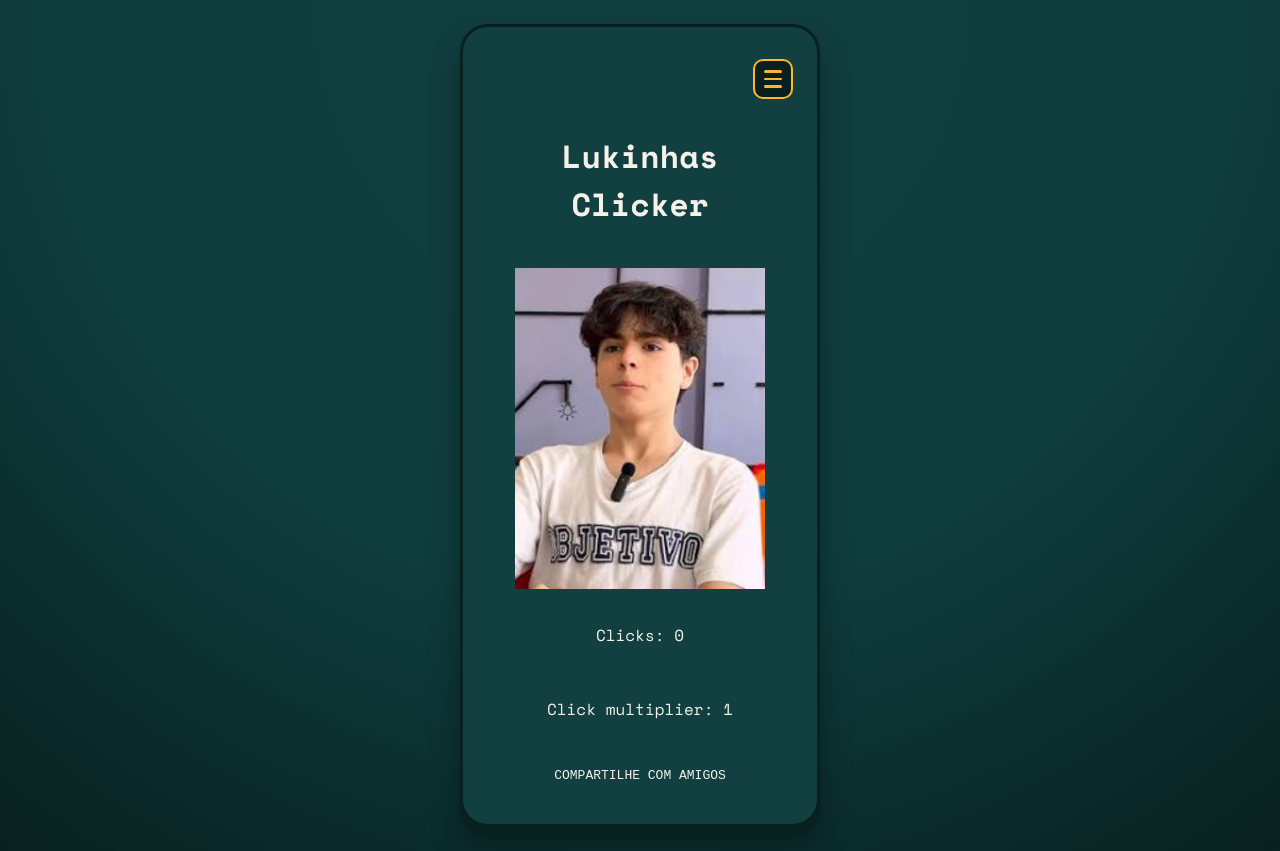
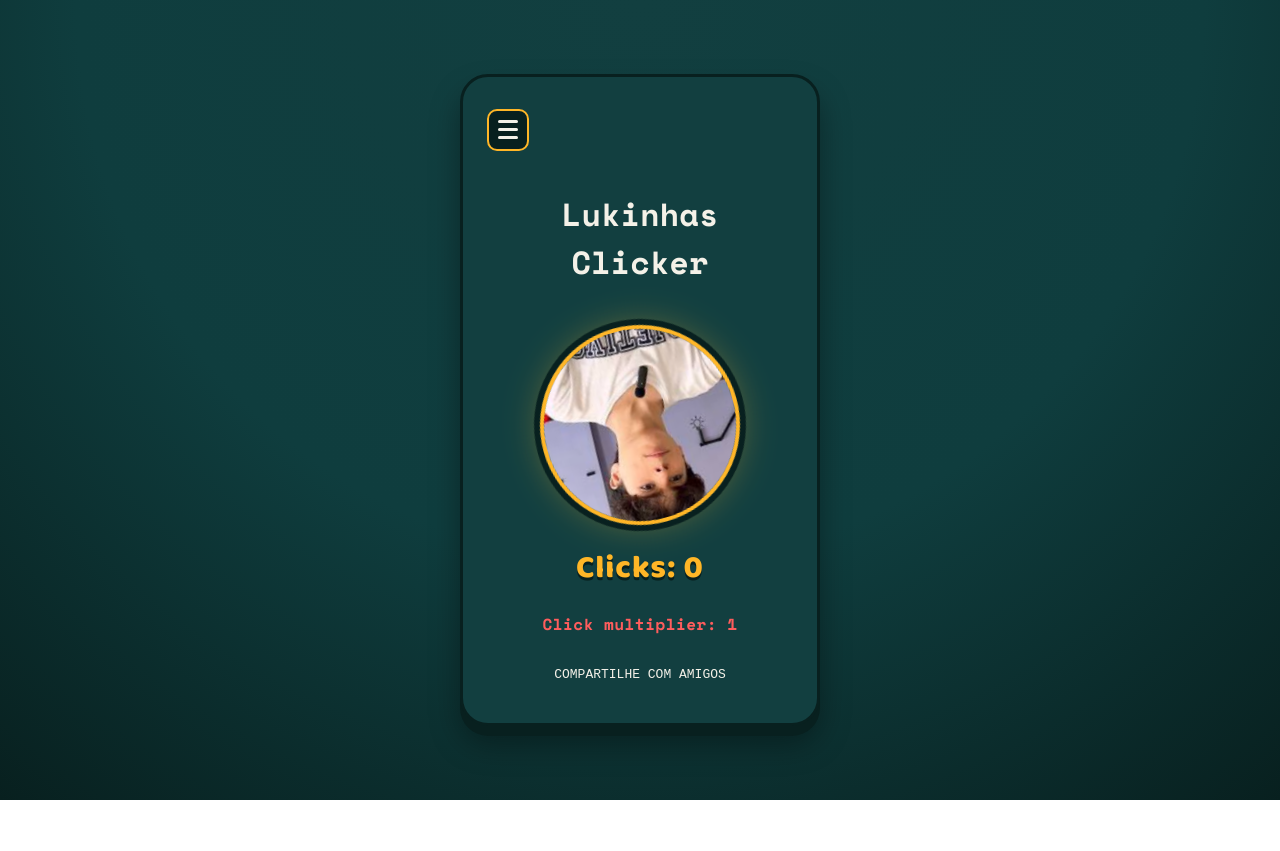
Before and after one commit to xongsmint/lucas-clicker, a React (Vite) app: page /#/ in a window 1280 px wide. After the commit the page ends 800 px from the top, so only its background shows below. Built offline with nearby package versions, Linux system fonts and the light colour scheme.

Commit message:
fixed css

```diff
--- a/src/pages/clicker/Clicker.css
+++ b/src/pages/clicker/Clicker.css
@@ -1,78 +1,340 @@
 /* =========================================================
-   HEADER + MENU HAMBÚRGUER (agora dentro do card)
+   LUCAS CLICKER — tema "arcade de moeda"
+   Paleta: pinheiro escuro + dourado (moeda) + coral (combo)
+   Tipografia: Baloo 2 (display, bounce) + Space Mono (placar)
    ========================================================= */
+
+@import url('https://fonts.googleapis.com/css2?family=Baloo+2:wght@600;800&family=Space+Mono:wght@400;700&display=swap');
+
+:root {
+  --bg: #0f3d3e;
+  --bg-deep: #08201f;
+  --panel: #123f40;
+  --gold: #ffb627;
+  --coral: #ff5d5d;
+  --cream: #f4f1e8;
+  --ring: rgba(255, 182, 39, 0.35);
+}
+
+* {
+  box-sizing: border-box;
+  -webkit-tap-highlight-color: transparent;
+}
+
+body {
+  margin: 0;
+  min-height: 100vh;
+  background:
+    radial-gradient(circle at 50% 0%, var(--panel) 0%, var(--bg) 55%, var(--bg-deep) 100%);
+  color: var(--cream);
+  font-family: 'Space Mono', monospace;
+  display: flex;
+  align-items: center;
+  justify-content: center;
+  padding: 24px;
+}
+
+.content {
+  width: 100%;
+  max-width: 360px;
+  display: flex;
+  flex-direction: column;
+  align-items: center;
+  gap: 18px;
+  padding: 32px 24px 28px;
+  background: var(--panel);
+  border: 3px solid var(--bg-deep);
+  border-radius: 28px;
+  box-shadow:
+    0 10px 0 var(--bg-deep),
+    0 18px 30px rgba(0, 0, 0, 0.35);
+  text-align: center;
+}
+
+/* ---------- Avatar: o "núcleo de moeda" ---------- */
+
+.avatar-wrap {
+  position: relative;
+  width: 200px;
+  height: 200px;
+  display: flex;
+  align-items: center;
+  justify-content: center;
+}
+
+/* anel pontilhado girando em sentido contrário ao avatar */
+.avatar-wrap::before {
+  content: '';
+  position: absolute;
+  inset: -10px;
+  border-radius: 50%;
+  border: 3px dashed var(--gold);
+  opacity: 0.6;
+  animation: spin-reverse 6s linear infinite;
+}
+
+#lucas {
+  width: 200px !important;
+  height: 200px;
+  object-fit: cover;
+  border-radius: 50%;
+  border: 4px solid var(--gold);
+  box-shadow:
+    0 0 0 6px var(--bg-deep),
+    0 0 35px var(--ring);
+  cursor: pointer;
+  user-select: none;
+  -webkit-user-drag: none;
+  touch-action: manipulation;
+  animation: spin 12s linear infinite;
+  transition: transform 0.12s cubic-bezier(0.34, 1.56, 0.64, 1),
+              box-shadow 0.12s ease;
+}
+
+/* aumentadinha ao clicar */
+#lucas:active {
+  transform: scale(1.18);
+  box-shadow:
+    0 0 0 6px var(--bg-deep),
+    0 0 55px var(--gold);
+}
+
+@keyframes spin {
+  from { transform: rotate(0deg); }
+  to   { transform: rotate(360deg); }
+}
+
+@keyframes spin-reverse {
+  from { transform: rotate(360deg); }
+  to   { transform: rotate(0deg); }
+}
+
+/* ---------- Placar ---------- */
+
+.content p {
+  margin: 0;
+  font-size: 1rem;
+  letter-spacing: 0.03em;
+}
+
+.content p:nth-of-type(1) {
+  font-family: 'Baloo 2', sans-serif;
+  font-weight: 800;
+  font-size: 2rem;
+  color: var(--gold);
+  text-shadow: 0 3px 0 var(--bg-deep);
+}
+
+.content p:nth-of-type(2) {
+  color: var(--coral);
+  font-weight: 700;
+}
+
+/* ---------- Campo manual ---------- */
+
+label {
+  display: flex;
+  flex-direction: column;
+  gap: 6px;
+  font-size: 0.8rem;
+  color: var(--cream);
+  opacity: 0.8;
+  width: 100%;
+}
+
+input[type='number'] {
+  width: 100%;
+  padding: 10px 14px;
+  border-radius: 12px;
+  border: 2px solid var(--bg-deep);
+  background: var(--bg-deep);
+  color: var(--cream);
+  font-family: 'Space Mono', monospace;
+  font-size: 1rem;
+  outline: none;
+  transition: border-color 0.15s ease;
+}
+
+input[type='number']:focus-visible {
+  border-color: var(--gold);
+}
+
+hr, br {
+  display: none;
+}
+
+.link-span {
+  color: var(--gold);
+  cursor: pointer;
+  font-family: 'Baloo 2', sans-serif;
+  font-weight: 800;
+  text-decoration: underline;
+  text-decoration-color: transparent;
+  text-underline-offset: 3px;
+  transition: color 0.15s ease, text-decoration-color 0.15s ease;
+}
+
+.link-span:hover {
+  color: var(--cream);
+  text-decoration-color: var(--gold);
+}
+
+.link-span:active {
+  transform: scale(0.97);
+}
+
+
+.footer {
+  display: flex;
+  flex-direction: column;
+  align-items: center;
+  gap: 8px;
+}
+
+/* ---------- Mobile ---------- */
+
+@media (max-width: 420px) {
+  .content {
+    max-width: 100%;
+    padding: 26px 18px 22px;
+    border-radius: 22px;
+    gap: 14px;
+  }
+
+  .avatar-wrap,
+  #lucas {
+    width: 160px !important;
+    height: 160px;
+  }
+
+  .content p:nth-of-type(1) {
+    font-size: 1.6rem;
+  }
+}
+
+/* respeita quem prefere menos movimento */
+@media (prefers-reduced-motion: reduce) {
+  #lucas,
+  .avatar-wrap::before {
+    animation: none;
+  }
+}
+
+/* ---------- Header / Menu Hamburguer ---------- */
 
 .app-header {
   position: relative;
   width: 100%;
   display: flex;
-  justify-content: flex-end;
-  margin-bottom: -6px; /* aproxima do título abaixo */
+  align-items: flex-start;
+  justify-content: flex-start;
 }
 
+/* Botão das 3 linhas */
 .hamburger {
-  width: 40px;
-  height: 40px;
+  width: 42px;
+  height: 42px;
+  padding: 8px;
+
+  display: flex;
+  flex-direction: column;
+  justify-content: center;
+  align-items: center;
+  gap: 5px;
+
   background: var(--bg-deep);
   border: 2px solid var(--gold);
   border-radius: 10px;
-  display: flex;
-  flex-direction: column;
-  align-items: center;
-  justify-content: center;
-  gap: 5px;
+
   cursor: pointer;
-  padding: 0;
-  flex-shrink: 0;
-  transition: transform 0.12s ease;
+  transition: transform 0.15s ease, background 0.15s ease;
+}
+
+.hamburger:hover {
+  background: var(--gold);
+  transform: scale(1.05);
 }
 
 .hamburger:active {
-  transform: scale(0.94);
+  transform: scale(0.95);
 }
 
 .hamburger span {
-  width: 18px;
-  height: 2.5px;
-  border-radius: 2px;
-  background: var(--gold);
-  transition: transform 0.2s ease, opacity 0.2s ease;
+  width: 20px;
+  height: 3px;
+
+  background: var(--cream);
+  border-radius: 3px;
+
+  transition:
+    transform 0.2s ease,
+    opacity 0.2s ease;
 }
 
+/* Quando o menu está aberto, vira um X */
 .hamburger.open span:nth-child(1) {
-  transform: translateY(7px) rotate(45deg);
+  transform: translateY(8px) rotate(45deg);
 }
+
 .hamburger.open span:nth-child(2) {
   opacity: 0;
 }
+
 .hamburger.open span:nth-child(3) {
-  transform: translateY(-7px) rotate(-45deg);
+  transform: translateY(-8px) rotate(-45deg);
 }
+
+/* ---------- Dropdown ---------- */
 
 .menu-dropdown {
   position: absolute;
-  top: 46px;
-  right: 0;
+  top: 50px;
+  left: 0;
+
+  min-width: 190px;
+
   display: flex;
   flex-direction: column;
-  align-items: flex-end;
-  gap: 10px;
+  gap: 8px;
+
+  padding: 12px;
+
   background: var(--bg-deep);
+  border: 2px solid var(--gold);
   border-radius: 14px;
-  box-shadow: 0 10px 20px rgba(0, 0, 0, 0.4);
 
-  max-height: 0;
+  box-shadow: 0 8px 20px rgba(0, 0, 0, 0.35);
+
   opacity: 0;
-  overflow: hidden;
-  padding: 0 16px;
+  visibility: hidden;
+  transform: translateY(-8px);
+
   pointer-events: none;
-  transition: max-height 0.25s ease, opacity 0.2s ease, padding 0.25s ease;
-  z-index: 10;
+
+  transition:
+    opacity 0.2s ease,
+    transform 0.2s ease,
+    visibility 0.2s ease;
+
+  z-index: 100;
 }
 
 .menu-dropdown.show {
-  max-height: 200px;
   opacity: 1;
-  padding: 14px 16px;
+  visibility: visible;
+  transform: translateY(0);
   pointer-events: auto;
 }
+
+.menu-dropdown .link-span {
+  display: block;
+  padding: 8px 10px;
+
+  border-radius: 8px;
+
+  text-align: left;
+}
+
+.menu-dropdown .link-span:hover {
+  background: var(--panel);
+}
```
